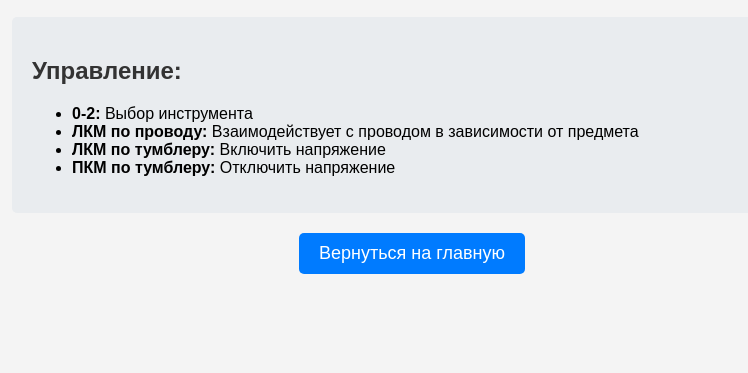
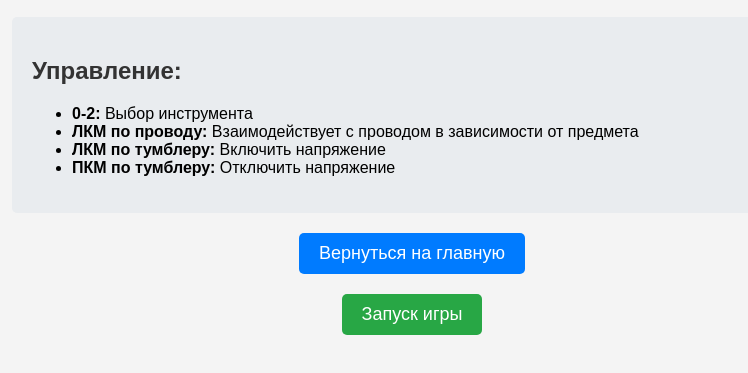
Before and after one commit to KitsaStudioOffical/kitsagames, a plain HTML site: page wires/wires.html in a window 1280 px wide. Shown: the part 121-494 px from the top of the page, without its empty margins (228-976 px from the left). Drawn offline with Linux system fonts and the light colour scheme.

Commit message:
Update wires.html

```diff
--- a/wires/wires.html
+++ b/wires/wires.html
@@ -30,7 +30,7 @@
         .control-info h2 {
             color: #333;
         }
-        a {
+        a, .button {
             display: inline-block;
             margin-top: 20px;
             padding: 10px 20px;
@@ -40,8 +40,15 @@
             text-decoration: none;
             border-radius: 5px;
         }
-        a:hover {
+        a:hover, .button:hover {
             background-color: #0056b3;
+        }
+        .button {
+            background-color: #28a745;
+            text-decoration: none;
+        }
+        .button:hover {
+            background-color: #218838;
         }
     </style>
 </head>
@@ -59,6 +66,8 @@
             </ul>
         </div>
         <a href="index.html">Вернуться на главную</a>
+        <br>
+        <a href="wiresgame.html" class="button">Запуск игры</a>
     </div>
 </body>
 </html>
```
